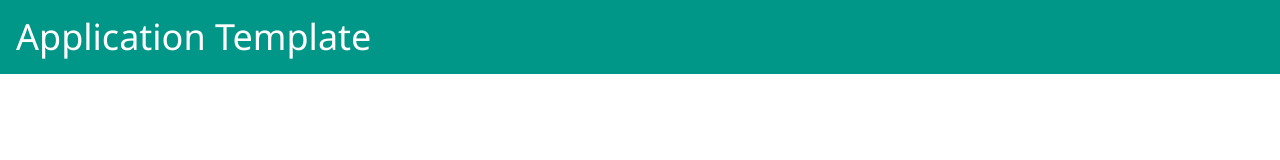
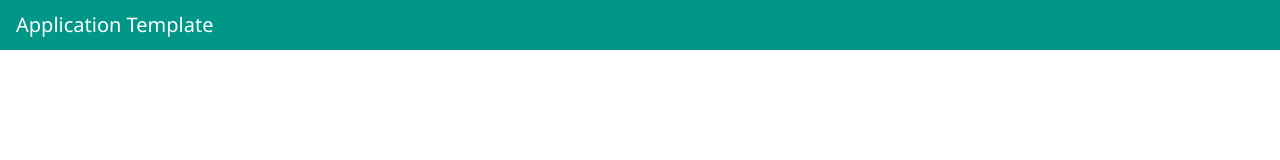
Before and after one commit to wchang28/app_template, a website: page public/index.html in a window 1280 px wide. Drawn offline with Linux system fonts and the light colour scheme.

Commit message:
first comment

```diff
--- a/public/index.html
+++ b/public/index.html
@@ -8,7 +8,7 @@
 	</head>
 	<body>
 		<div class="w3-container w3-teal" id="main">
-			<h1>Application Template</h1>
+			<h4>Application Template</h4>
 		</div>
 	</body>
 </html>
```
